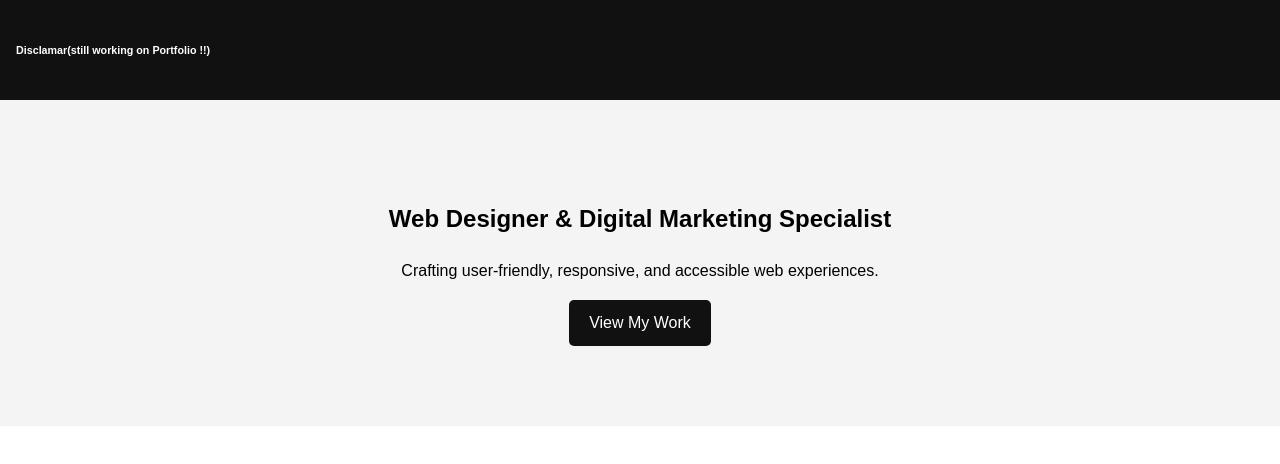
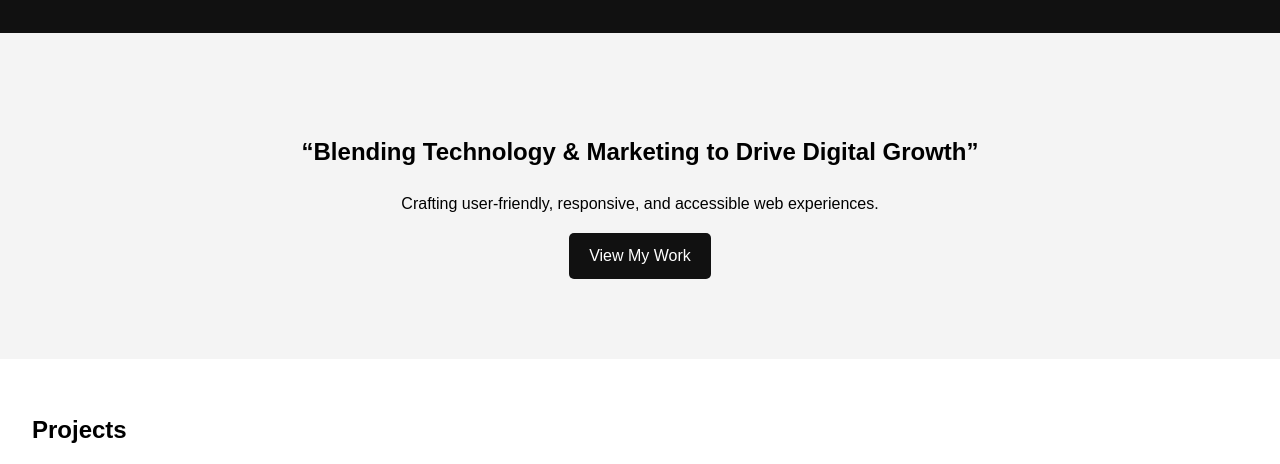
Before and after one commit to mahnooratif12/mahnooratif12.github.io, a plain HTML site: page index.html in a window 1280 px wide. Shown: the part 77-541 px from the top of the page. Drawn offline with Linux system fonts and the light colour scheme.

Commit message:
Update v1.2

```diff
--- a/index.html
+++ b/index.html
@@ -18,12 +18,11 @@
         <li><a href="#contact">Contact</a></li>
       </ul>
     </nav>
-    <h6>Disclamar(still working on Portfolio !!)</h6>
   </header>
 
   <!-- Hero Section -->
   <section id="home" class="hero">
-    <h2>Web Designer & Digital Marketing Specialist</h2>
+    <h2>“Blending Technology & Marketing to Drive Digital Growth”</h2>
     <p>Crafting user-friendly, responsive, and accessible web experiences.</p>
     <a href="#projects" class="btn">View My Work</a>
   </section>
@@ -58,7 +57,7 @@
   <section id="contact">
     <h2>Contact</h2>
     <p>Email: <a href="mailto:mahnur.atif@gmail.com">mahnur.atif@gmail.com</a></p>
-    <p><a href="https://linkedin.com/in/mahnoor-atif">LinkedIn</a> | <a href="https://github.com/mahnooratif12">GitHub</a> | <a href="ATS_Friendly_Resume.pdf" download>Download CV</a></p>
+    <p><a href="https://linkedin.com/in/mahnoor-atif">LinkedIn</a> | <a href="https://github.com/mahnooratif12">GitHub</a> | <a href="" download>Download CV</a></p>
   </section>
 
   <script src="js/script.js"></script>
```
